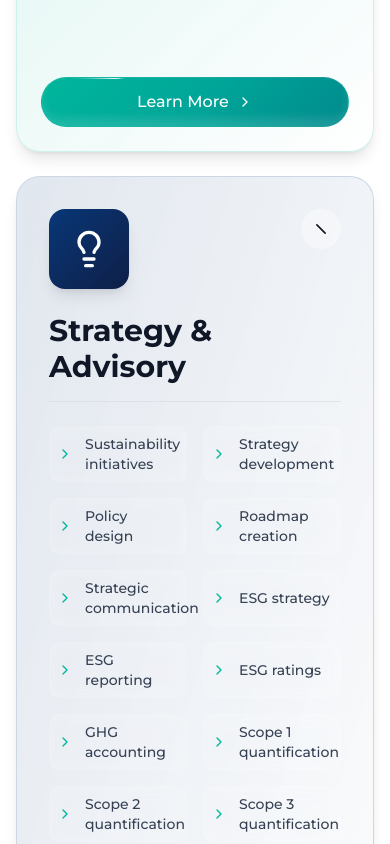
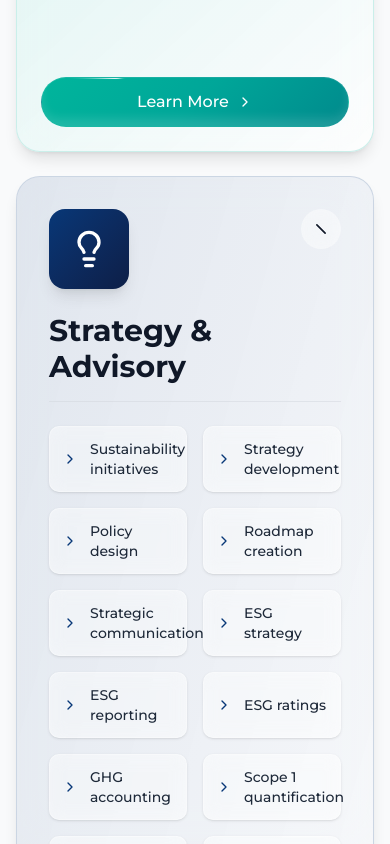
Before and after one commit to miidlaj/klimalogia-ui, a Next.js app: page / in a window 390 px wide. Shown: the part 3318-4162 px from the top of the page. Built offline with nearby package versions, Linux system fonts and the light colour scheme.

Commit message:
solutions overview designn update in expanded card

```diff
--- a/src/app/components/solution-overview.tsx
+++ b/src/app/components/solution-overview.tsx
@@ -1,6 +1,6 @@
 "use client";
 
-import React, { useState } from "react";
+import { useState } from "react";
 import { motion, AnimatePresence } from "framer-motion";
 import Link from "next/link";
 import {
@@ -225,7 +225,7 @@ function SolutionCard({
       onClick={onClick}
       className={cn(
         "cursor-pointer will-change-transform",
-        isExpanded ? "w-full" : "w-full"
+        isExpanded ? "col-span-full" : "col-span-1"
       )}
       style={{
         transform: "translateZ(0)",
@@ -310,16 +310,6 @@ function SolutionCard({
             >
               {card.name}
             </motion.h3>
-            {/* <motion.p
-              layout
-              transition={layoutTransition}
-              className={cn(
-                "text-gray-600 leading-relaxed",
-                isExpanded ? "text-lg mb-8" : "text-base mb-6"
-              )}
-            >
-              {card.description}
-            </motion.p> */}
           </motion.div>
           <AnimatePresence mode="wait">
             {isOpen && (
@@ -355,11 +345,13 @@ function SolutionCard({
                         animate={{
                           opacity: 1,
                           x: 0,
-                          transition: { delay: 0.3 + idx * 0.05 },
+                          transition: { delay: 0.3 + idx * 0.03 },
                         }}
-                        className="text-sm text-gray-700 flex items-center gap-3 p-2 rounded-lg bg-white/30 backdrop-blur-sm"
+                        className="text-sm text-gray-800 flex items-center gap-3 p-3 rounded-lg bg-white/50 backdrop-blur-sm border border-white/30 shadow-sm transition-all duration-300 hover:bg-white/70 hover:shadow-md"
                       >
-                        <ChevronRight className="w-4 h-4 text-[var(--brand-primary)] flex-shrink-0" />
+                        <ChevronRight
+                          className={cn("w-4 h-4 flex-shrink-0", theme.text)}
+                        />
                         <span className="font-medium">{solution}</span>
                       </motion.div>
                     ))}
@@ -388,28 +380,21 @@ function SolutionCard({
 }
 
 export function SolutionsOverview() {
-  const [expandedIndex, setExpandedIndex] = useState<number>(0);
+  const [expandedIndex, setExpandedIndex] = useState<number | null>(0);
 
   const handleCardClick = (index: number) => {
-    setExpandedIndex(index);
+    setExpandedIndex(expandedIndex === index ? null : index);
   };
 
-  const organizeCards = () => {
-    const expandedCard = {
-      card: solutionCategories[expandedIndex],
-      index: expandedIndex,
-    };
-    const remainingCards = solutionCategories
-      .map((card, index) => ({ card, index }))
-      .filter((_, index) => index !== expandedIndex);
-
-    return { expandedCard, remainingCards };
-  };
-
-  const { expandedCard, remainingCards } = organizeCards();
+  // Logic to separate the expanded card from the rest
+  const remainingCards = solutionCategories.filter(
+    (_, index) => index !== expandedIndex
+  );
+  const expandedCard =
+    expandedIndex !== null ? solutionCategories[expandedIndex] : null;
 
   return (
-    <section className="py-16 md:py-24 relative overflow-hidden ">
+    <section className="py-16 md:py-24 relative overflow-hidden bg-gray-50">
       <div className="absolute top-0 -left-10 w-96 h-96 bg-gradient-to-r from-[var(--brand-blue)]/10 to-[var(--brand-teal)]/10 rounded-full mix-blend-multiply filter blur-3xl opacity-50 animate-pulse"></div>
       <div className="absolute bottom-0 -right-10 w-96 h-96 bg-gradient-to-r from-[var(--brand-green)]/10 to-[var(--brand-primary)]/10 rounded-full mix-blend-multiply filter blur-3xl opacity-50 animate-pulse animation-delay-2000"></div>
 
@@ -436,41 +421,43 @@ export function SolutionsOverview() {
           <motion.div
             layout
             transition={layoutTransition}
-            className="grid grid-cols-1 md:grid-cols-2 lg:grid-cols-3 gap-6 will-change-transform"
-            style={{ transform: "translateZ(0)", backfaceVisibility: "hidden" }}
+            className="grid grid-cols-1 md:grid-cols-2 lg:grid-cols-3 gap-6"
           >
-            {remainingCards.map(({ card, index }) => (
+            {remainingCards.map((card) => {
+              const originalIndex = solutionCategories.findIndex(
+                (c) => c.id === card.id
+              );
+              return (
+                <SolutionCard
+                  key={card.id}
+                  card={card}
+                  index={originalIndex}
+                  isExpanded={false}
+                  isOpen={false}
+                  onClick={() => handleCardClick(originalIndex)}
+                />
+              );
+            })}
+          </motion.div>
+
+          <AnimatePresence>
+            {expandedCard && (
               <motion.div
-                key={`card-${index}`}
                 layout
                 transition={layoutTransition}
+                className="w-full"
               >
                 <SolutionCard
-                  card={card}
-                  index={index}
-                  isExpanded={false}
-                  isOpen={false}
-                  onClick={() => handleCardClick(index)}
+                  key={expandedCard.id}
+                  card={expandedCard}
+                  index={expandedIndex!}
+                  isExpanded={true}
+                  isOpen={true}
+                  onClick={() => handleCardClick(expandedIndex!)}
                 />
               </motion.div>
-            ))}
-          </motion.div>
-
-          <motion.div
-            key={`expanded-${expandedCard.index}`}
-            layout
-            transition={layoutTransition}
-            className="w-full will-change-transform"
-            style={{ transform: "translateZ(0)", backfaceVisibility: "hidden" }}
-          >
-            <SolutionCard
-              card={expandedCard.card}
-              index={expandedCard.index}
-              isExpanded={true}
-              isOpen={true}
-              onClick={() => handleCardClick(expandedCard.index)}
-            />
-          </motion.div>
+            )}
+          </AnimatePresence>
         </div>
       </div>
     </section>
```
